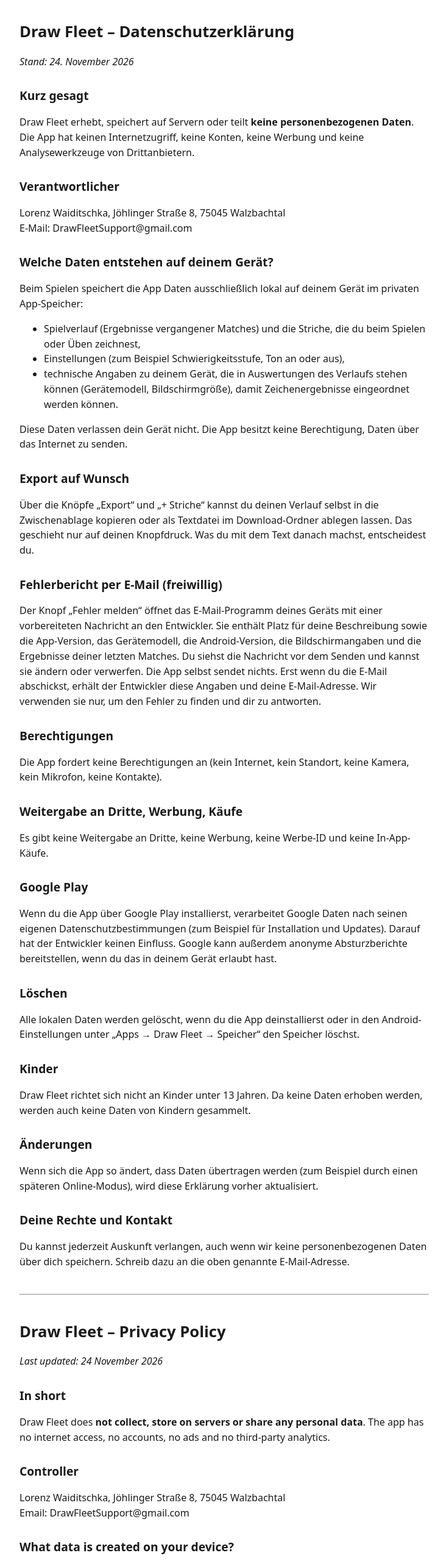
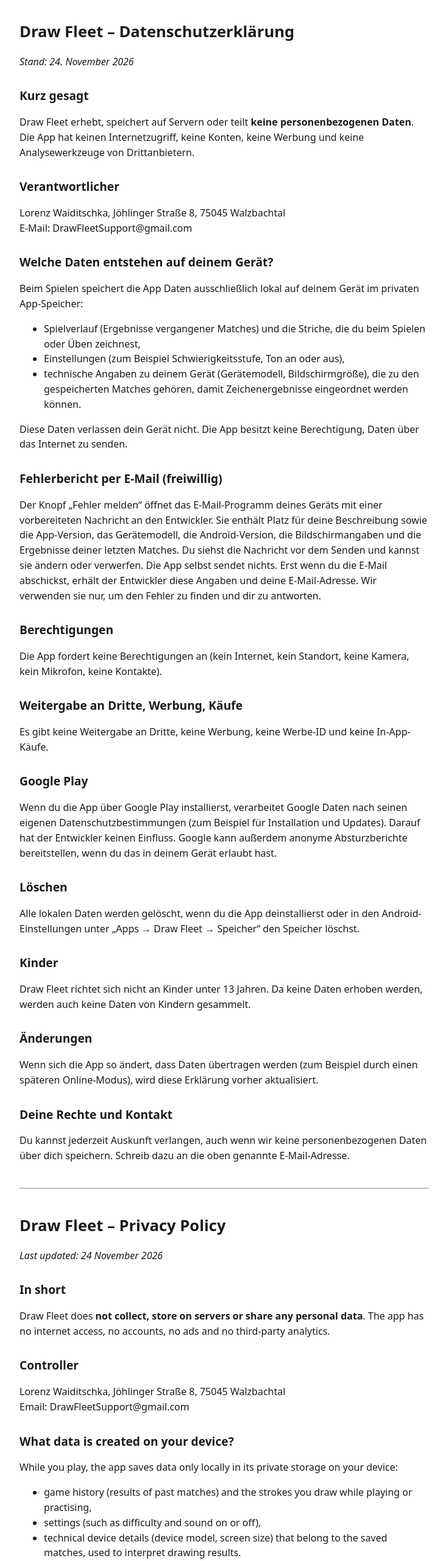
Before and after one commit to Boonlander89/drawfleet-privacy, a plain HTML site: page index.html in a window 1280 px wide. Shown: the top 2560 px of the page at 61% size, without its empty margins (272-1004 px from the left). Drawn offline with Linux system fonts and the light colour scheme.

Commit message:
Export-Abschnitt entfernt (in der Play-Version nicht vorhanden)

```diff
--- a/index.html
+++ b/index.html
@@ -27,12 +27,9 @@ E-Mail: DrawFleetSupport@gmail.com</p>
 <ul>
   <li>Spielverlauf (Ergebnisse vergangener Matches) und die Striche, die du beim Spielen oder Üben zeichnest,</li>
   <li>Einstellungen (zum Beispiel Schwierigkeitsstufe, Ton an oder aus),</li>
-  <li>technische Angaben zu deinem Gerät, die in Auswertungen des Verlaufs stehen können (Gerätemodell, Bildschirmgröße), damit Zeichenergebnisse eingeordnet werden können.</li>
+  <li>technische Angaben zu deinem Gerät (Gerätemodell, Bildschirmgröße), die zu den gespeicherten Matches gehören, damit Zeichenergebnisse eingeordnet werden können.</li>
 </ul>
 <p>Diese Daten verlassen dein Gerät nicht. Die App besitzt keine Berechtigung, Daten über das Internet zu senden.</p>
-
-<h2>Export auf Wunsch</h2>
-<p>Über die Knöpfe „Export“ und „+ Striche“ kannst du deinen Verlauf selbst in die Zwischenablage kopieren oder als Textdatei im Download-Ordner ablegen lassen. Das geschieht nur auf deinen Knopfdruck. Was du mit dem Text danach machst, entscheidest du.</p>
 
 <h2>Fehlerbericht per E-Mail (freiwillig)</h2>
 <p>Der Knopf „Fehler melden“ öffnet das E-Mail-Programm deines Geräts mit einer vorbereiteten Nachricht an den Entwickler. Sie enthält Platz für deine Beschreibung sowie die App-Version, das Gerätemodell, die Android-Version, die Bildschirmangaben und die Ergebnisse deiner letzten Matches. Du siehst die Nachricht vor dem Senden und kannst sie ändern oder verwerfen. Die App selbst sendet nichts. Erst wenn du die E-Mail abschickst, erhält der Entwickler diese Angaben und deine E-Mail-Adresse. Wir verwenden sie nur, um den Fehler zu finden und dir zu antworten.</p>
@@ -75,12 +72,9 @@ Email: DrawFleetSupport@gmail.com</p>
 <ul>
   <li>game history (results of past matches) and the strokes you draw while playing or practising,</li>
   <li>settings (such as difficulty and sound on or off),</li>
-  <li>technical device details that can appear in history exports (device model, screen size), used to interpret drawing results.</li>
+  <li>technical device details (device model, screen size) that belong to the saved matches, used to interpret drawing results.</li>
 </ul>
 <p>This data never leaves your device. The app has no permission to send data over the internet.</p>
-
-<h2>Export on request</h2>
-<p>With the "Export" and "+ Strokes" buttons you can copy your history to the clipboard or save it as a text file in your Downloads folder. This only happens when you tap the button. What you do with the text afterwards is your choice.</p>
 
 <h2>Bug report by email (optional)</h2>
 <p>The "Report a bug" button opens your device's email app with a prepared message to the developer. It leaves room for your description and contains the app version, device model, Android version, screen details and the results of your last matches. You see the message before sending and can edit or discard it. The app itself sends nothing. Only when you send the email does the developer receive this information and your email address. We use it only to find the bug and to reply to you.</p>
```
